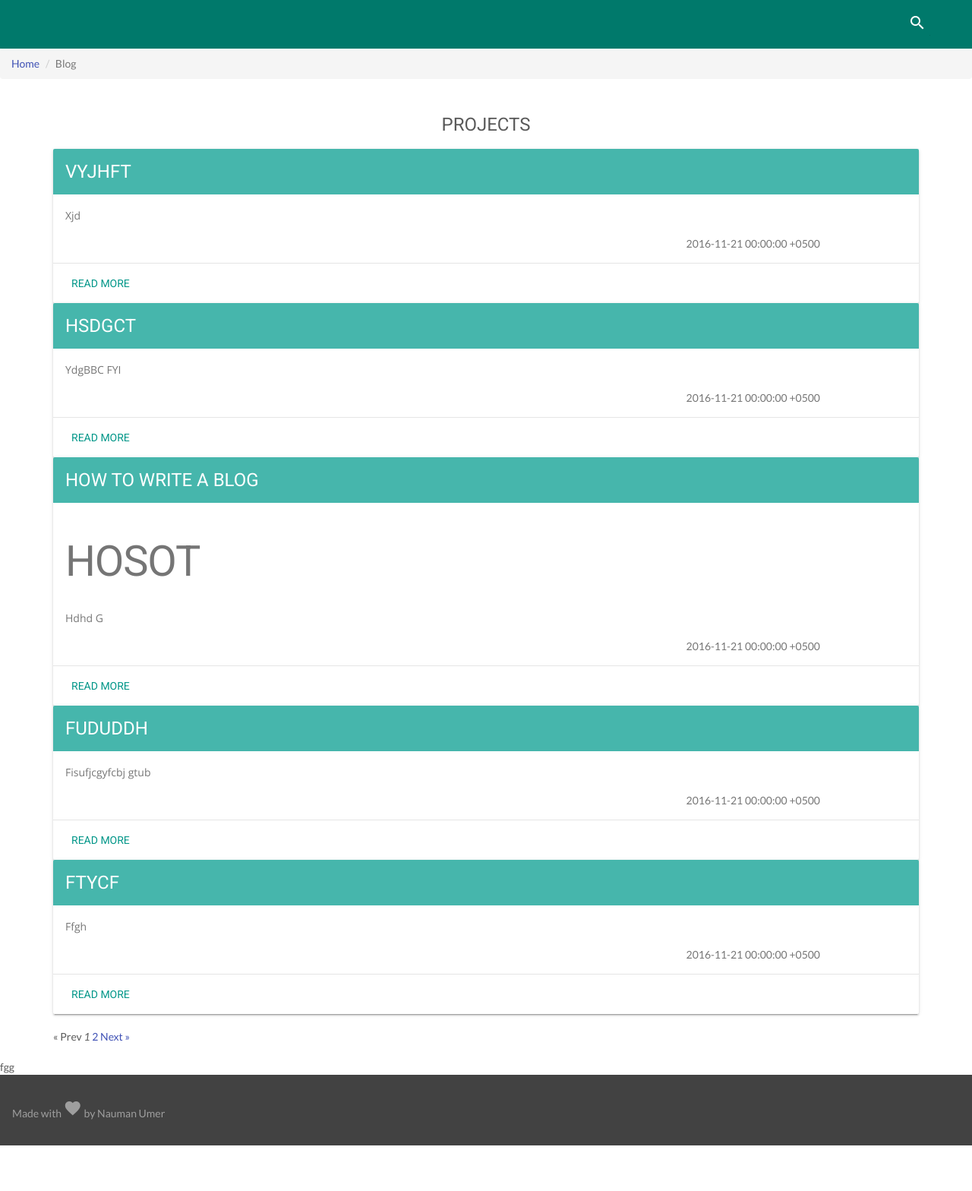
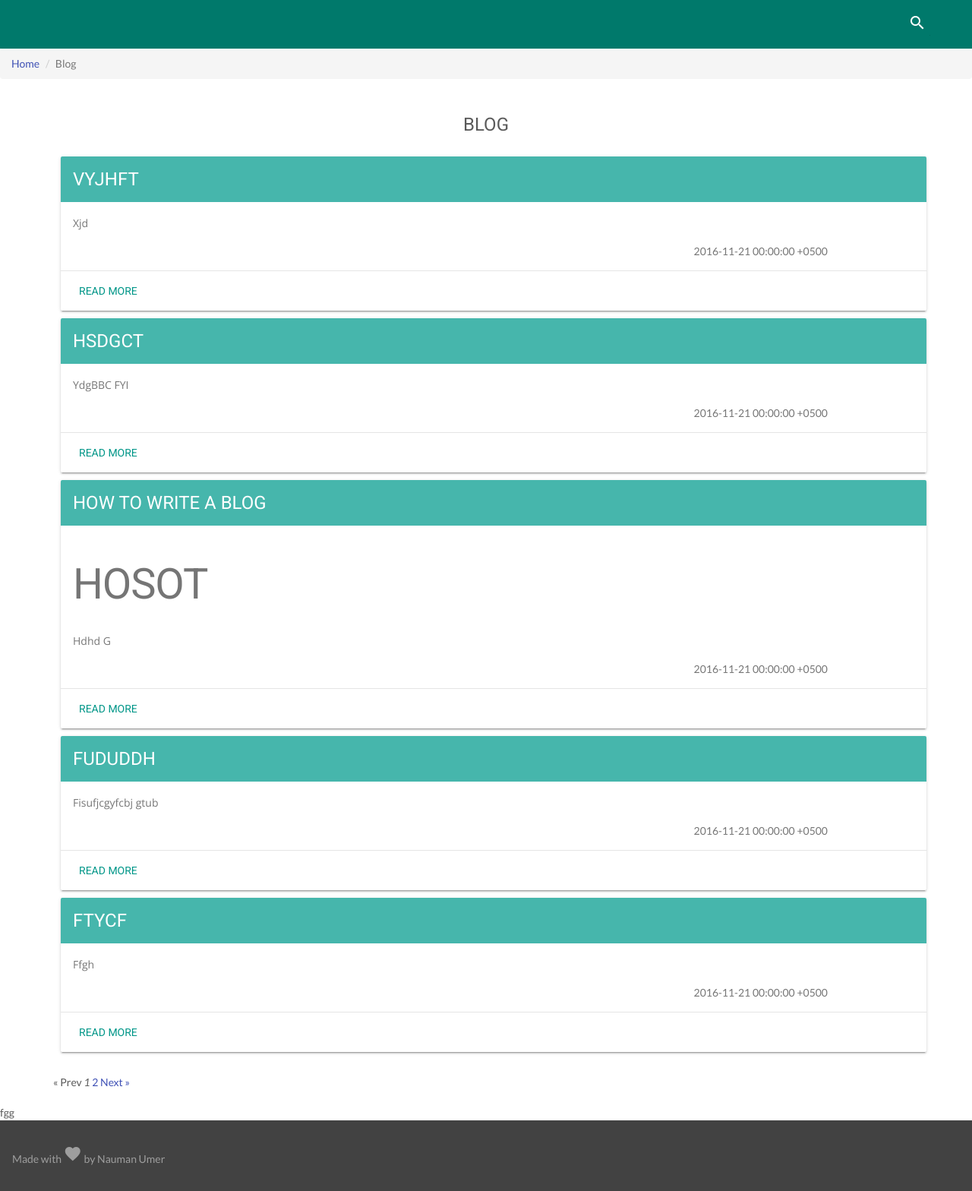
Before and after one commit to nmanumr/nmanumr.com, a Jekyll site: the page built from blog/index.html, in a window 1280 px wide. Shown: the whole page at 76% size. Built offline with Jekyll 4.4.1, drawn with Linux system fonts in a browser that asks for light colours; nearby versions of some CDN libraries; library files that are not in the unit come from our copies; the list of posts is cut into pages by our own code; comment, search, counter and statistics services are not loaded.

Commit message:
Update index.html

```diff
--- a/blog/index.html
+++ b/blog/index.html
@@ -10,7 +10,7 @@
 
 <div class="container">
 <div class="section-title text-center">
-                            <h4>Projects</h4>
+                            <h4>Blog</h4>
                             <div class="line">
 </div>
                             <div class="clearfix"></div>
@@ -18,7 +18,7 @@
 
 <!-- This loops through the paginated posts -->
 {% for post in paginator.posts %}
-<div class="mdl-card mdl-shadow--2dp" style="width:100%">
+<div class="mdl-card mdl-shadow--2dp" style="width:100%; margin:10px;">
   <div class="mdl-card__title mdl-card--expand" style="color:#fff;background:
     url('') 50% no-repeat #46B6AC;">
     <h2 class="mdl-card__title-text">{{ post.title }}</h2>
```
